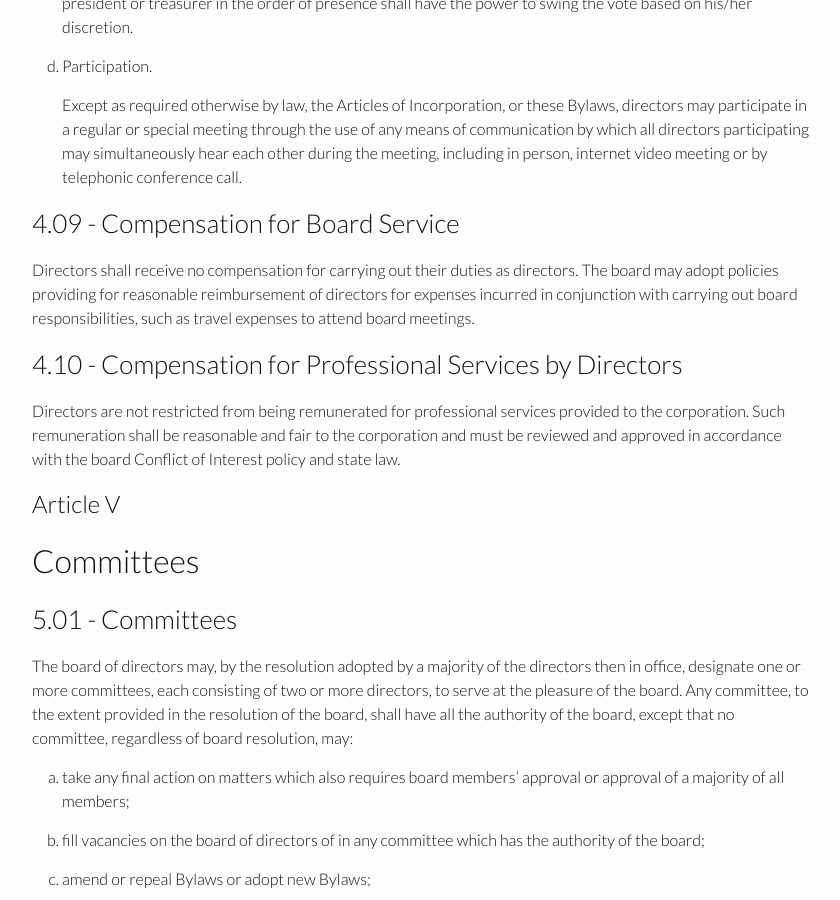
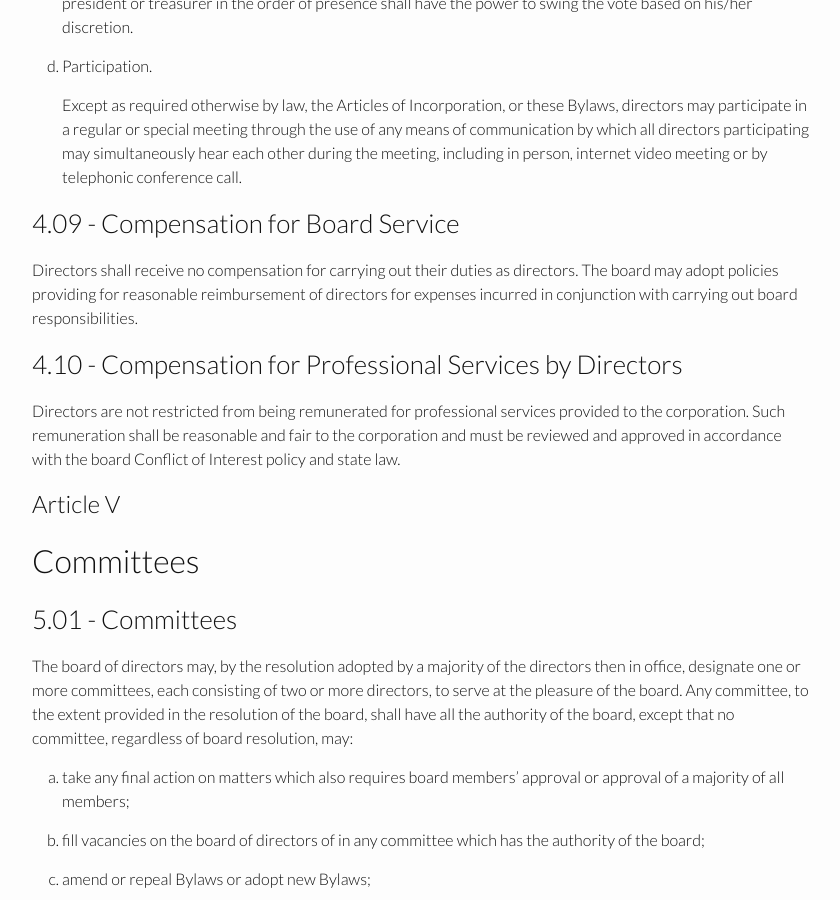
Before and after one commit to techramento/techramento.github.io, a Jekyll site: the page built from BYLAWS.md, in a window 1280 px wide and 900 px high, scrolled down 5005 px. Shown: the whole window, without its empty margins (218-1058 px from the left). Built offline with Jekyll 4.4.1, drawn with Linux system fonts in a browser that asks for light colours.

Commit message:
Remove examples of reimbursement
We decided that this was not useful language

```diff
--- a/BYLAWS.md
+++ b/BYLAWS.md
@@ -156,7 +156,7 @@ A director may be removed by two-thirds vote of the board of directors then in o
 
 ### 4.09 - Compensation for Board Service
 
-Directors shall receive no compensation for carrying out their duties as directors.  The board may adopt policies providing for reasonable reimbursement of directors for expenses incurred in conjunction with carrying out board responsibilities, such as travel expenses to attend board meetings.
+Directors shall receive no compensation for carrying out their duties as directors.  The board may adopt policies providing for reasonable reimbursement of directors for expenses incurred in conjunction with carrying out board responsibilities.
 
 ### 4.10 - Compensation for Professional Services by Directors
 
```
